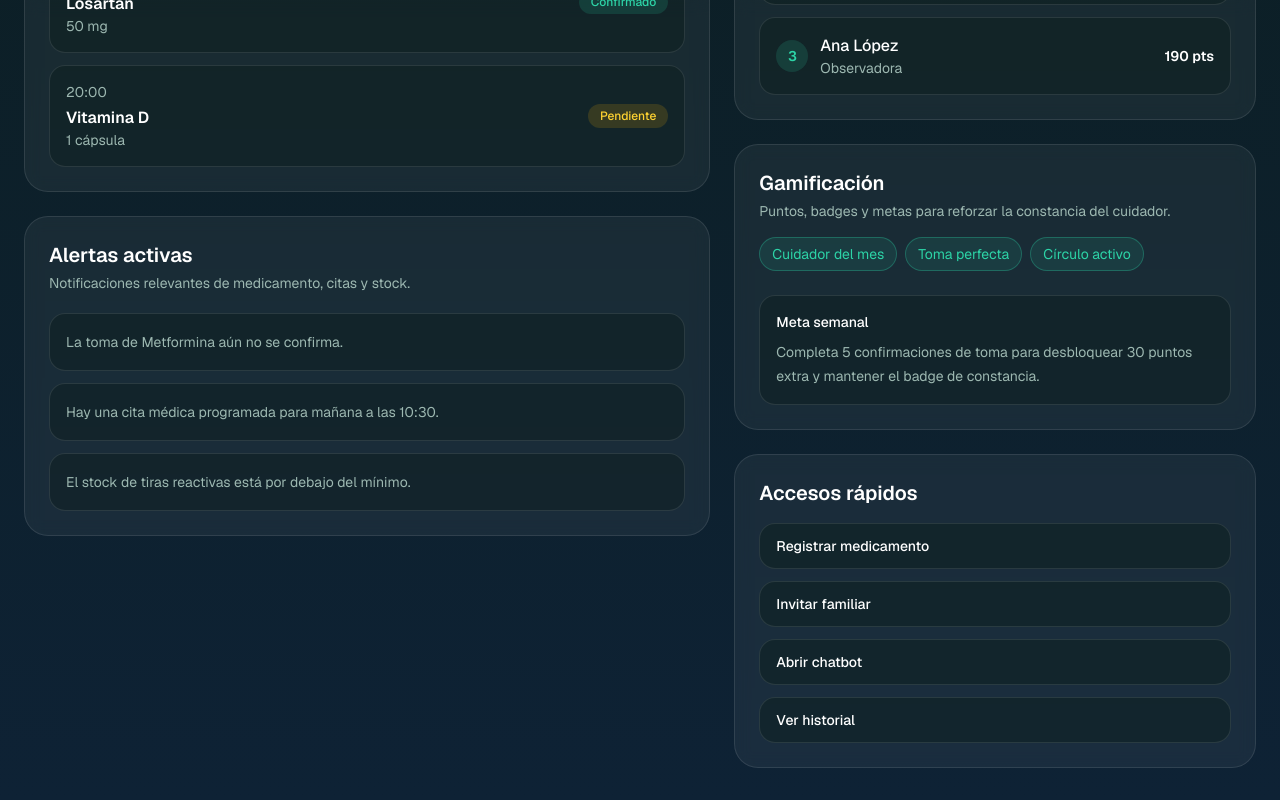
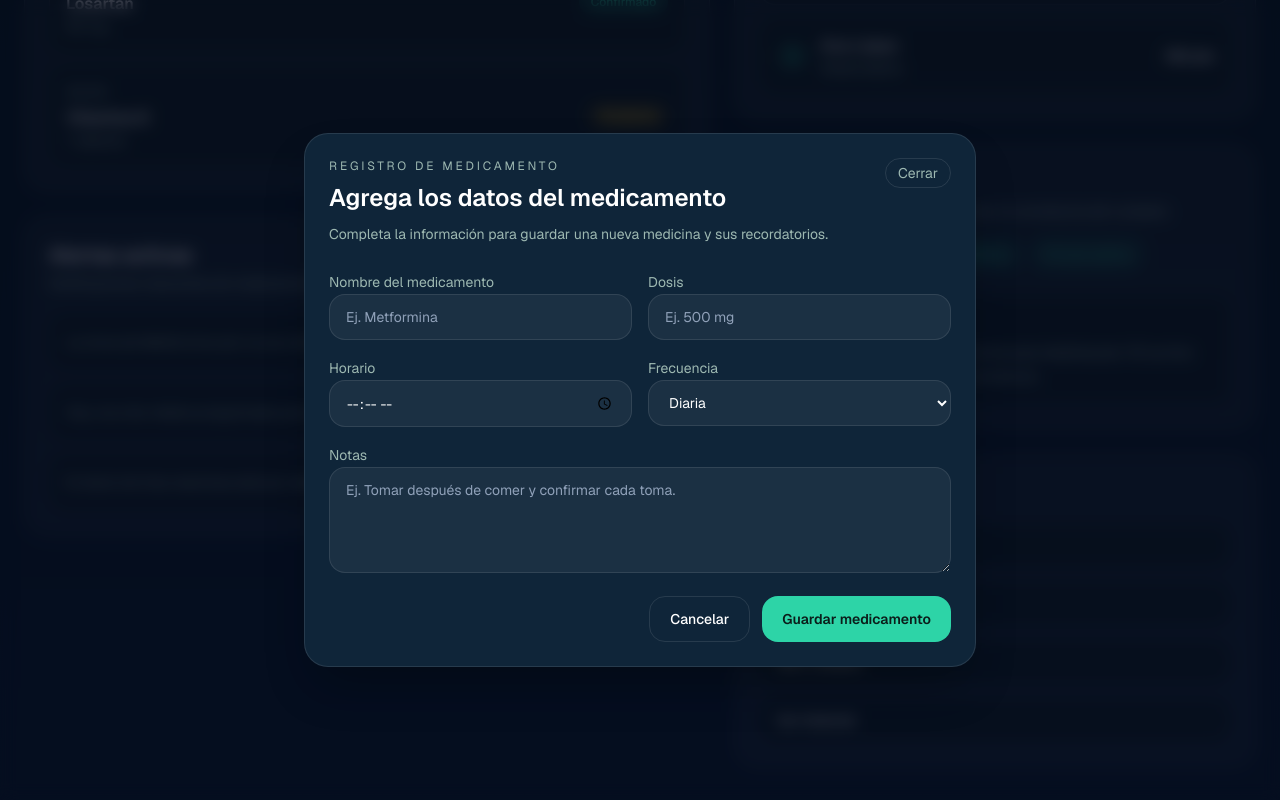
Before and after one commit to michael-martinez14/CuidaME_ProyectoFinal, a Next.js app in the folder fronted/: page /dashboard in a window 1280 px wide. Both pictures are taken after a click on the button "Registrar medicamento". Shown: the part 754-1554 px from the top of the page. Built offline with nearby package versions, Linux system fonts and the light colour scheme.

Commit message:
Ventanilla para registrar medicamentos y ventanilla de chatbot

```diff
--- a/fronted/app/dashboard/page.tsx
+++ b/fronted/app/dashboard/page.tsx
@@ -1,3 +1,6 @@
+"use client";
+
+import { useState } from "react";
 import Link from "next/link";
 
 const proximasTomas = [
@@ -36,6 +39,36 @@ const ranking = [
 const badges = ["Cuidador del mes", "Toma perfecta", "Círculo activo"];
 
 export default function DashboardPage() {
+  const [activeModal, setActiveModal] = useState<"medicamento" | "chatbot" | null>(null);
+  const [chatInput, setChatInput] = useState("");
+
+  const chatMessages = [
+    {
+      author: "assistant",
+      text: "Hola, soy tu asistente de CuidaME. ¿Qué necesitas hacer hoy?",
+    },
+    {
+      author: "assistant",
+      text: "¿Quieres registrar un medicamento nuevo o revisar una toma pendiente?",
+    },
+    {
+      author: "assistant",
+      text: "También puedo ayudarte a revisar síntomas, recordatorios o citas.",
+    },
+  ];
+
+  const quickQuestions = [
+    "Quiero registrar un medicamento nuevo",
+    "¿Cuál es la próxima toma pendiente?",
+    "Necesito configurar un recordatorio",
+    "Hay un síntoma que quiero reportar",
+  ];
+
+  const closeModal = () => {
+    setActiveModal(null);
+    setChatInput("");
+  };
+
   return (
     <div className="min-h-screen bg-[radial-gradient(circle_at_top,_rgba(45,212,167,0.14),_transparent_28%),linear-gradient(180deg,_#0b1d1a_0%,_#0e2235_100%)] text-white">
       <main className="mx-auto flex w-full max-w-7xl flex-col gap-8 px-6 py-8">
@@ -234,6 +267,15 @@ export default function DashboardPage() {
                   <button
                     key={accion}
                     type="button"
+                    onClick={() => {
+                      if (accion === "Registrar medicamento") {
+                        setActiveModal("medicamento");
+                      }
+
+                      if (accion === "Abrir chatbot") {
+                        setActiveModal("chatbot");
+                      }
+                    }}
                     className="rounded-2xl border border-white/10 bg-brand-deep/45 px-4 py-3 text-left text-sm font-medium text-white transition-colors hover:border-brand-accent hover:text-brand-accent"
                   >
                     {accion}
@@ -244,6 +286,177 @@ export default function DashboardPage() {
           </div>
         </section>
       </main>
+
+      {activeModal === "medicamento" && (
+        <div className="fixed inset-0 z-50 flex items-center justify-center bg-slate-950/70 px-4 py-8 backdrop-blur-sm">
+          <div className="w-full max-w-2xl rounded-3xl border border-white/10 bg-[#0f2539] p-6 shadow-2xl shadow-black/30">
+            <div className="flex items-start justify-between gap-4">
+              <div>
+                <p className="text-xs uppercase tracking-[0.24em] text-brand-muted">
+                  Registro de medicamento
+                </p>
+                <h3 className="mt-2 text-2xl font-semibold">Agrega los datos del medicamento</h3>
+                <p className="mt-2 text-sm leading-6 text-brand-muted">
+                  Completa la información para guardar una nueva medicina y sus recordatorios.
+                </p>
+              </div>
+              <button
+                type="button"
+                onClick={closeModal}
+                className="rounded-full border border-white/10 px-3 py-1 text-sm text-brand-muted transition-colors hover:border-white/20 hover:text-white"
+              >
+                Cerrar
+              </button>
+            </div>
+
+            <form
+              className="mt-6 grid gap-4 md:grid-cols-2"
+              onSubmit={(event) => {
+                event.preventDefault();
+                closeModal();
+              }}
+            >
+              <label className="space-y-2">
+                <span className="text-sm text-brand-muted">Nombre del medicamento</span>
+                <input
+                  type="text"
+                  placeholder="Ej. Metformina"
+                  className="w-full rounded-2xl border border-white/10 bg-white/5 px-4 py-3 text-sm text-white outline-none placeholder:text-slate-400 focus:border-brand-accent"
+                />
+              </label>
+
+              <label className="space-y-2">
+                <span className="text-sm text-brand-muted">Dosis</span>
+                <input
+                  type="text"
+                  placeholder="Ej. 500 mg"
+                  className="w-full rounded-2xl border border-white/10 bg-white/5 px-4 py-3 text-sm text-white outline-none placeholder:text-slate-400 focus:border-brand-accent"
+                />
+              </label>
+
+              <label className="space-y-2">
+                <span className="text-sm text-brand-muted">Horario</span>
+                <input
+                  type="time"
+                  className="w-full rounded-2xl border border-white/10 bg-white/5 px-4 py-3 text-sm text-white outline-none focus:border-brand-accent"
+                />
+              </label>
+
+              <label className="space-y-2">
+                <span className="text-sm text-brand-muted">Frecuencia</span>
+                <select className="w-full rounded-2xl border border-white/10 bg-white/5 px-4 py-3 text-sm text-white outline-none focus:border-brand-accent">
+                  <option className="bg-slate-900">Diaria</option>
+                  <option className="bg-slate-900">Cada 8 horas</option>
+                  <option className="bg-slate-900">Semanal</option>
+                  <option className="bg-slate-900">Según indicación</option>
+                </select>
+              </label>
+
+              <label className="space-y-2 md:col-span-2">
+                <span className="text-sm text-brand-muted">Notas</span>
+                <textarea
+                  rows={4}
+                  placeholder="Ej. Tomar después de comer y confirmar cada toma."
+                  className="w-full rounded-2xl border border-white/10 bg-white/5 px-4 py-3 text-sm text-white outline-none placeholder:text-slate-400 focus:border-brand-accent"
+                />
+              </label>
+
+              <div className="flex flex-col gap-3 md:col-span-2 md:flex-row md:justify-end">
+                <button
+                  type="button"
+                  onClick={closeModal}
+                  className="rounded-2xl border border-white/10 px-5 py-3 text-sm font-medium text-white transition-colors hover:border-white/20"
+                >
+                  Cancelar
+                </button>
+                <button
+                  type="submit"
+                  className="rounded-2xl bg-brand-accent px-5 py-3 text-sm font-semibold text-brand-deep transition-colors hover:bg-brand-accent/90"
+                >
+                  Guardar medicamento
+                </button>
+              </div>
+            </form>
+          </div>
+        </div>
+      )}
+
+      {activeModal === "chatbot" && (
+        <div className="fixed bottom-6 right-6 z-50 w-[min(92vw,22rem)] overflow-hidden rounded-3xl border border-white/10 bg-[#0d1d2f] shadow-2xl shadow-black/40">
+          <div className="flex items-center justify-between border-b border-white/10 bg-brand-deep/80 px-4 py-3">
+            <div>
+              <p className="text-xs uppercase tracking-[0.24em] text-brand-muted">Chatbot</p>
+              <h3 className="text-base font-semibold text-white">Asistente CuidaME</h3>
+            </div>
+            <button
+              type="button"
+              onClick={closeModal}
+              className="rounded-full border border-white/10 px-3 py-1 text-sm text-brand-muted transition-colors hover:border-white/20 hover:text-white"
+            >
+              Cerrar
+            </button>
+          </div>
+
+          <div className="max-h-[28rem] space-y-3 overflow-y-auto px-4 py-4">
+            {chatMessages.map((message) => (
+              <div
+                key={message.text}
+                className={`flex ${message.author === "assistant" ? "justify-start" : "justify-end"}`}
+              >
+                <div
+                  className={`max-w-[85%] rounded-2xl px-4 py-3 text-sm leading-6 ${
+                    message.author === "assistant"
+                      ? "border border-white/10 bg-white/5 text-white"
+                      : "bg-brand-accent text-brand-deep"
+                  }`}
+                >
+                  {message.text}
+                </div>
+              </div>
+            ))}
+
+            <div className="space-y-2 pt-2">
+              <p className="text-xs uppercase tracking-[0.22em] text-brand-muted">Preguntas sugeridas</p>
+              <div className="flex flex-wrap gap-2">
+                {quickQuestions.map((question) => (
+                  <button
+                    key={question}
+                    type="button"
+                    onClick={() => setChatInput(question)}
+                    className="rounded-full border border-white/10 bg-white/5 px-3 py-2 text-left text-xs text-white transition-colors hover:border-brand-accent hover:text-brand-accent"
+                  >
+                    {question}
+                  </button>
+                ))}
+              </div>
+            </div>
+          </div>
+
+          <form
+            className="border-t border-white/10 p-3"
+            onSubmit={(event) => {
+              event.preventDefault();
+              setChatInput("");
+            }}
+          >
+            <div className="flex gap-2">
+              <input
+                type="text"
+                value={chatInput}
+                onChange={(event) => setChatInput(event.target.value)}
+                placeholder="Escribe tu pregunta..."
+                className="min-w-0 flex-1 rounded-2xl border border-white/10 bg-white/5 px-4 py-3 text-sm text-white outline-none placeholder:text-slate-400 focus:border-brand-accent"
+              />
+              <button
+                type="submit"
+                className="rounded-2xl bg-brand-accent px-4 py-3 text-sm font-semibold text-brand-deep transition-colors hover:bg-brand-accent/90"
+              >
+                Enviar
+              </button>
+            </div>
+          </form>
+        </div>
+      )}
     </div>
   );
 }
```
